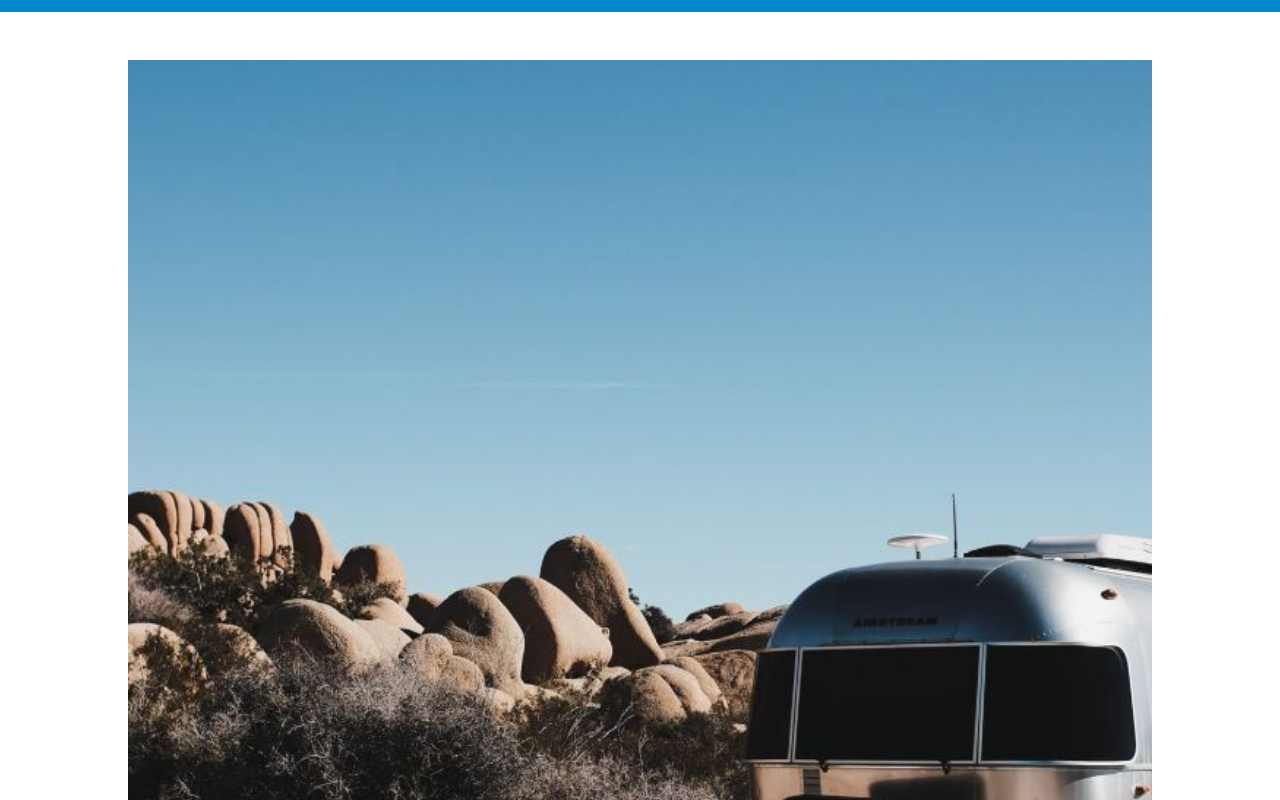
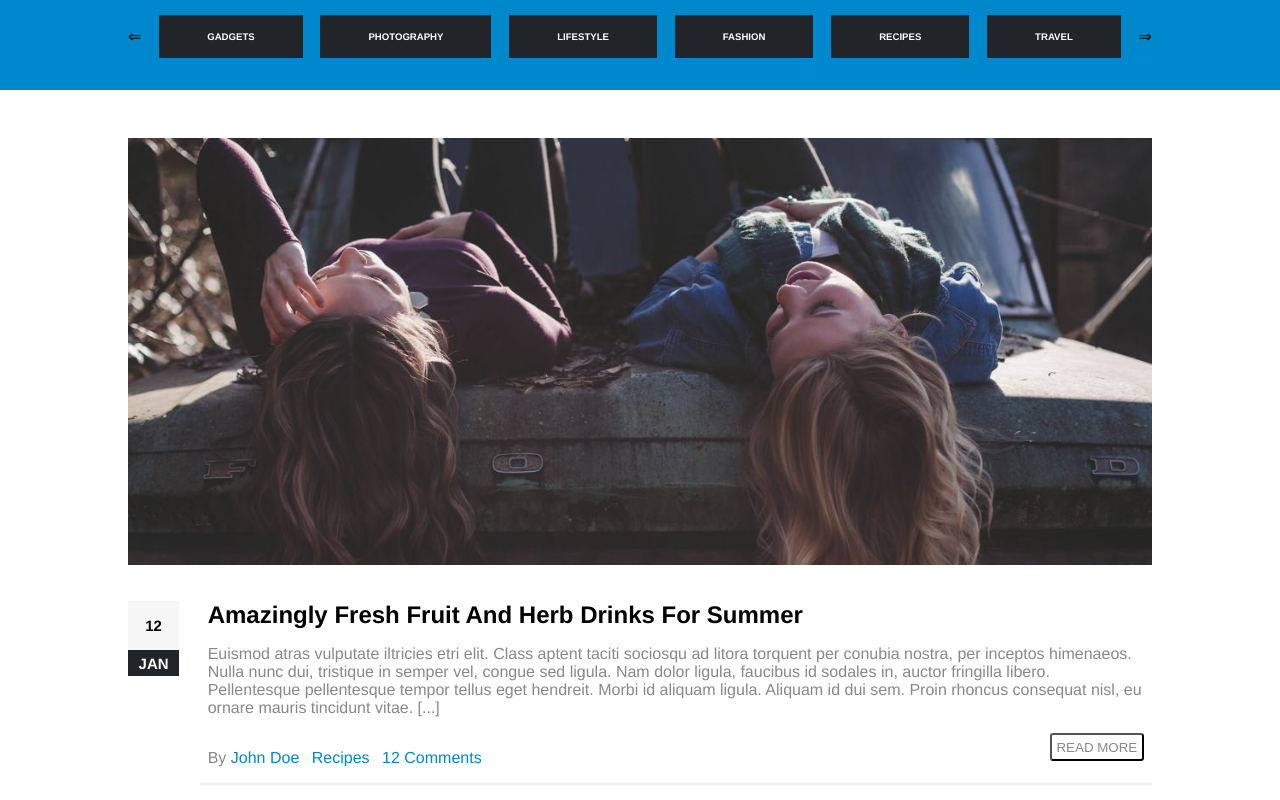
Before and after one commit to Nicola-Perera/proj-html-vuejs, a Vue app: page / in a window 1280 px wide. Shown: the part 1180-1980 px from the top of the page. Built offline with nearby package versions, Linux system fonts and the light colour scheme.

Commit message:
complete extented posts sexction

```diff
--- a/src/App.vue
+++ b/src/App.vue
@@ -183,7 +183,32 @@ export default {
           }
         },
         {
-          id: '55',
+          id: '54',
+          date: {
+            day: '12',
+            month: 'January',
+            year: '2019'
+          },
+          author: {
+            name: 'John Doe',
+            image: 'avatar'
+          },
+          genre: 'Recipes',
+          title: 'Amazingly Fresh Fruit And Herb Drinks For Summer',
+          overview: 'Euismod atras vulputate iltricies etri elit. Class aptent taciti sociosqu ad litora torquent per conubia nostra, per inceptos himenaeos.',
+          text: 'Euismod atras vulputate iltricies etri elit. Class aptent taciti sociosqu ad litora torquent per conubia nostra, per inceptos himenaeos. Nulla nunc dui, tristique in semper vel, congue sed ligula. Nam dolor ligula, faucibus id sodales in, auctor fringilla libero. Pellentesque pellentesque tempor tellus eget hendreit. Morbi id aliquam ligula. Aliquam id dui sem. Proin rhoncus consequat nisl, eu ornare mauris tincidunt vitae. [...]',
+          image: 'blog-54',
+          status: {
+            hero: false,
+            popular: false,
+            recent: false,
+            featured: false,
+            extended: true,
+            endpage: false
+          }
+        },
+        {
+          id: '55.1',
           date: {
             day: '12',
             month: 'January',
@@ -197,13 +222,13 @@ export default {
           title: 'Simple Ways to Have a Pretty Face',
           overview: 'Euismod atras vulputate iltricies etri elit. Class aptent taciti sociosqu ad litora torquent per conubia nostra, per inceptos himenaeos.',
           text: 'Euismod atras vulputate iltricies etri elit. Class aptent taciti sociosqu ad litora torquent per conubia nostra, per inceptos himenaeos. Nulla nunc dui, tristique in semper vel, congue sed ligula. Nam dolor ligula, faucibus id sodales in, auctor fringilla libero. Pellentesque pellentesque tempor tellus eget hendreit. Morbi id aliquam ligula. Aliquam id dui sem. Proin rhoncus consequat nisl, eu ornare mauris tincidunt vitae. [...]',
-          image: 'blog-55',
+          image: 'blog-55 (1)',
           status: {
             hero: false,
             popular: true,
             recent: false,
             featured: false,
-            extended: false,
+            extended: true,
             endpage: false
           }
         },
@@ -229,6 +254,31 @@ export default {
             recent: false,
             featured: false,
             extended: false,
+            endpage: false
+          }
+        },
+        {
+          id: '56.1',
+          date: {
+            day: '12',
+            month: 'January',
+            year: '2019'
+          },
+          author: {
+            name: 'John Doe',
+            image: 'avatar'
+          },
+          genre: 'Recipes',
+          title: 'Amazingly Fresh Fruit And Herb Drinks For Summer',
+          overview: 'Euismod atras vulputate iltricies etri elit. Class aptent taciti sociosqu ad litora torquent per conubia nostra, per inceptos himenaeos.',
+          text: 'Euismod atras vulputate iltricies etri elit. Class aptent taciti sociosqu ad litora torquent per conubia nostra, per inceptos himenaeos. Nulla nunc dui, tristique in semper vel, congue sed ligula. Nam dolor ligula, faucibus id sodales in, auctor fringilla libero. Pellentesque pellentesque tempor tellus eget hendreit. Morbi id aliquam ligula. Aliquam id dui sem. Proin rhoncus consequat nisl, eu ornare mauris tincidunt vitae. [...]',
+          image: 'blog-56 (1)',
+          status: {
+            hero: false,
+            popular: true,
+            recent: false,
+            featured: false,
+            extended: true,
             endpage: false
           }
         },
@@ -272,7 +322,7 @@ export default {
           title: 'Amazingly Fresh Fruit And Herb Drinks For Summer',
           overview: 'Euismod atras vulputate iltricies etri elit. Class aptent taciti sociosqu ad litora torquent per conubia nostra, per inceptos himenaeos.',
           text: 'Euismod atras vulputate iltricies etri elit. Class aptent taciti sociosqu ad litora torquent per conubia nostra, per inceptos himenaeos. Nulla nunc dui, tristique in semper vel, congue sed ligula. Nam dolor ligula, faucibus id sodales in, auctor fringilla libero. Pellentesque pellentesque tempor tellus eget hendreit. Morbi id aliquam ligula. Aliquam id dui sem. Proin rhoncus consequat nisl, eu ornare mauris tincidunt vitae. [...]',
-          image: 'blog-58',
+          image: 'blog-58 (1)',
           status: {
             hero: false,
             popular: true,
```
